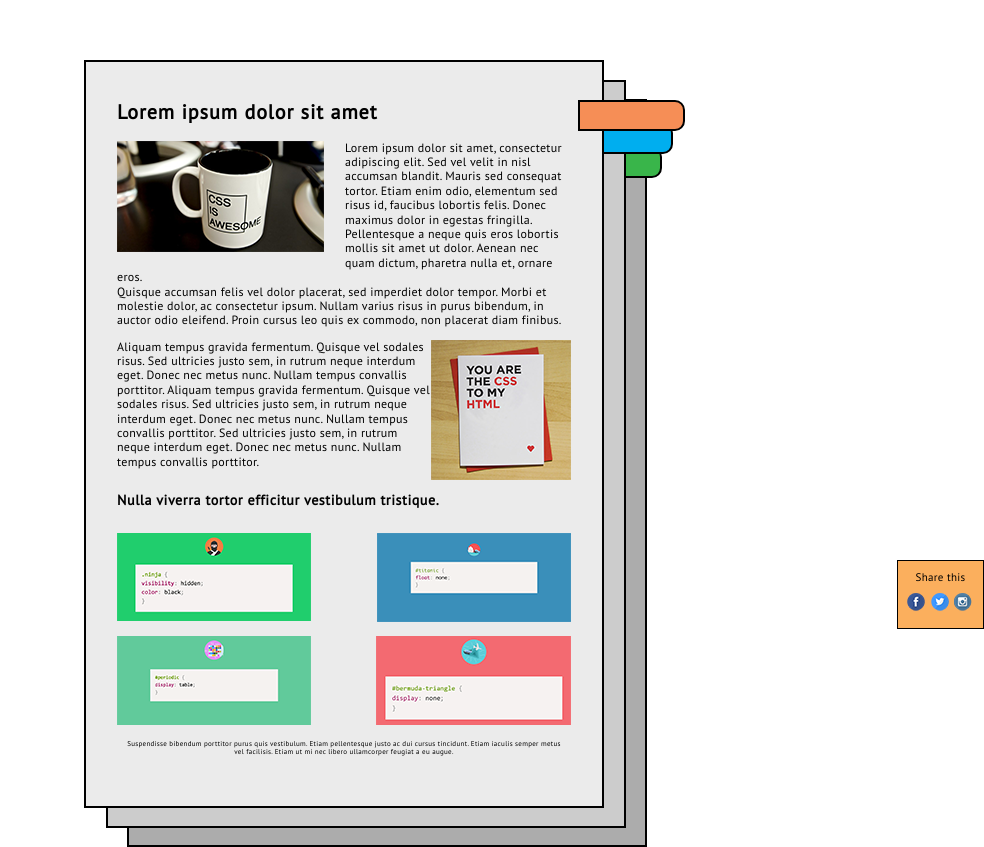
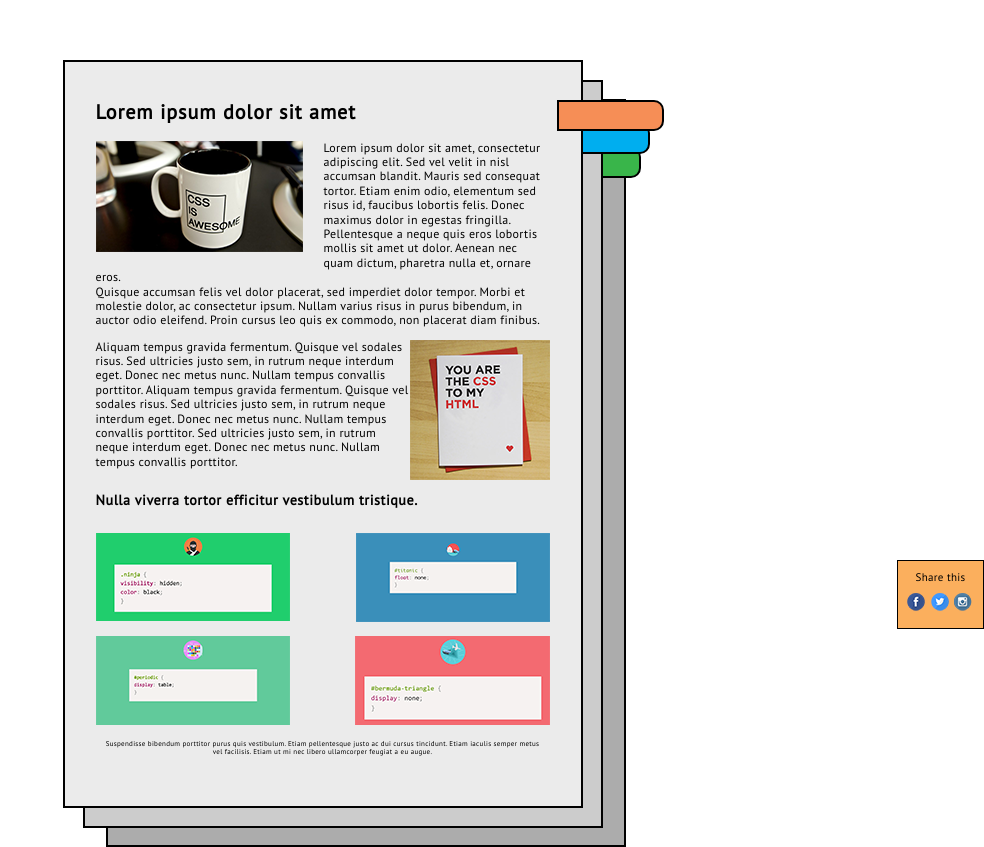
Before and after one commit to alex-mnsk/float-and-positioning, a plain HTML site: page index.html in a window 1280 px wide. Shown: the part 140-987 px from the top of the page, without its empty margins (296-1280 px from the left). Drawn offline with Linux system fonts and the light colour scheme.

Commit message:
Add files via upload

```diff
--- a/style.css
+++ b/style.css
@@ -16,8 +16,7 @@ body {
   width: 563px;
   height: 787px;
   position: relative;
-  margin:200px 0 0 50%;
-  left: -260px;
+  margin:200px auto;
 }
 
 .page-1 {
@@ -127,8 +126,7 @@ footer {
   width: 520px;
   background-color: #cccccc;
   position: absolute;
-  margin:20px 0 0 50%;
-  left: -260px;
+  margin:20px;
   border: 2px solid black;
 }
 
```
